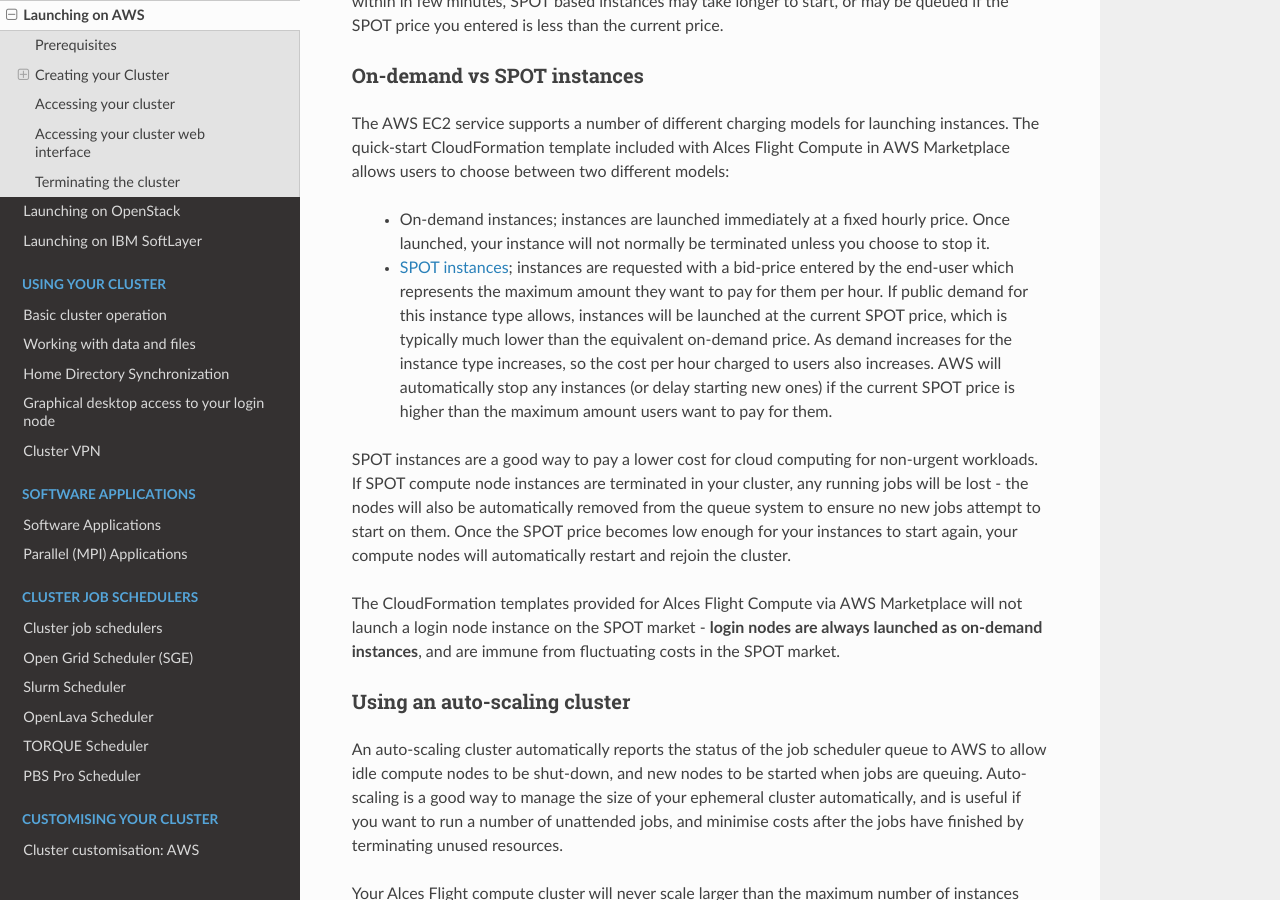
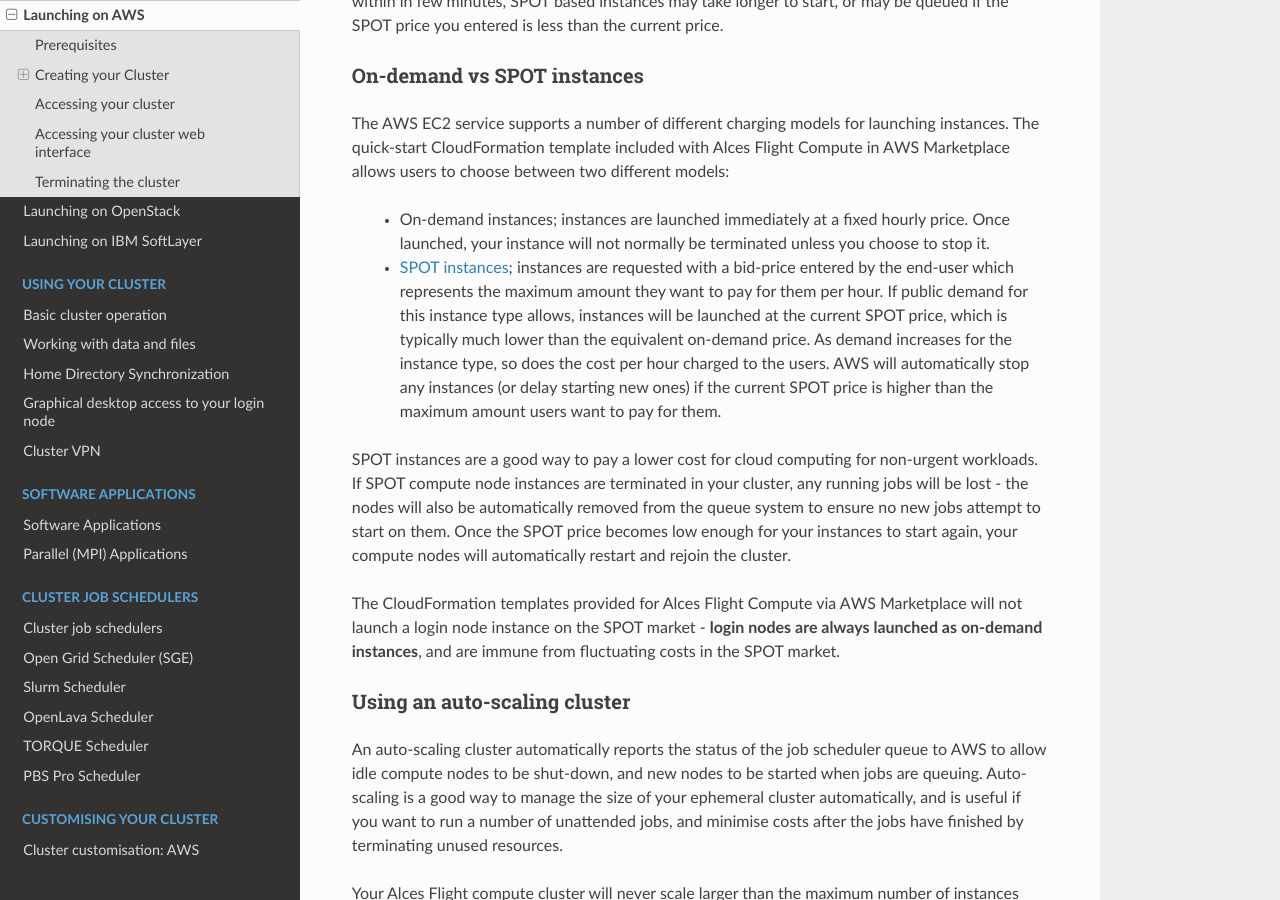
Before and after one commit to alces-software/flight-appliance-docs, a Sphinx documentation site: the page built from docs/source/launch-aws/launching_on_aws.rst, in a window 1280 px wide and 900 px high, scrolled down 7339 px. Built offline with Sphinx 7.4.7 and the Read the Docs theme 2.0.0, drawn with Linux system fonts in a browser that asks for light colours.

Commit message:
Minor wording tweak

```diff
--- a/docs/source/launch-aws/launching_on_aws.rst
+++ b/docs/source/launch-aws/launching_on_aws.rst
@@ -163,7 +163,7 @@
 
  - On-demand instances; instances are launched immediately at a fixed hourly price. Once launched, your instance will not normally be terminated unless you choose to stop it.
 
- - `SPOT instances <https://aws.amazon.com/ec2/spot/>`_; instances are requested with a bid-price entered by the end-user which represents the maximum amount they want to pay for them per hour. If public demand for this instance type allows, instances will be launched at the current SPOT price, which is typically much lower than the equivalent on-demand price. As demand increases for the instance type increases, so the cost per hour charged to users also increases. AWS will automatically stop any instances (or delay starting new ones) if the current SPOT price is higher than the maximum amount users want to pay for them.
+ - `SPOT instances <https://aws.amazon.com/ec2/spot/>`_; instances are requested with a bid-price entered by the end-user which represents the maximum amount they want to pay for them per hour. If public demand for this instance type allows, instances will be launched at the current SPOT price, which is typically much lower than the equivalent on-demand price. As demand increases for the instance type, so does the cost per hour charged to the users. AWS will automatically stop any instances (or delay starting new ones) if the current SPOT price is higher than the maximum amount users want to pay for them.
 
 SPOT instances are a good way to pay a lower cost for cloud computing for non-urgent workloads. If SPOT compute node instances are terminated in your cluster, any running jobs will be lost - the nodes will also be automatically removed from the queue system to ensure no new jobs attempt to start on them. Once the SPOT price becomes low enough for your instances to start again, your compute nodes will automatically restart and rejoin the cluster.
 
```
